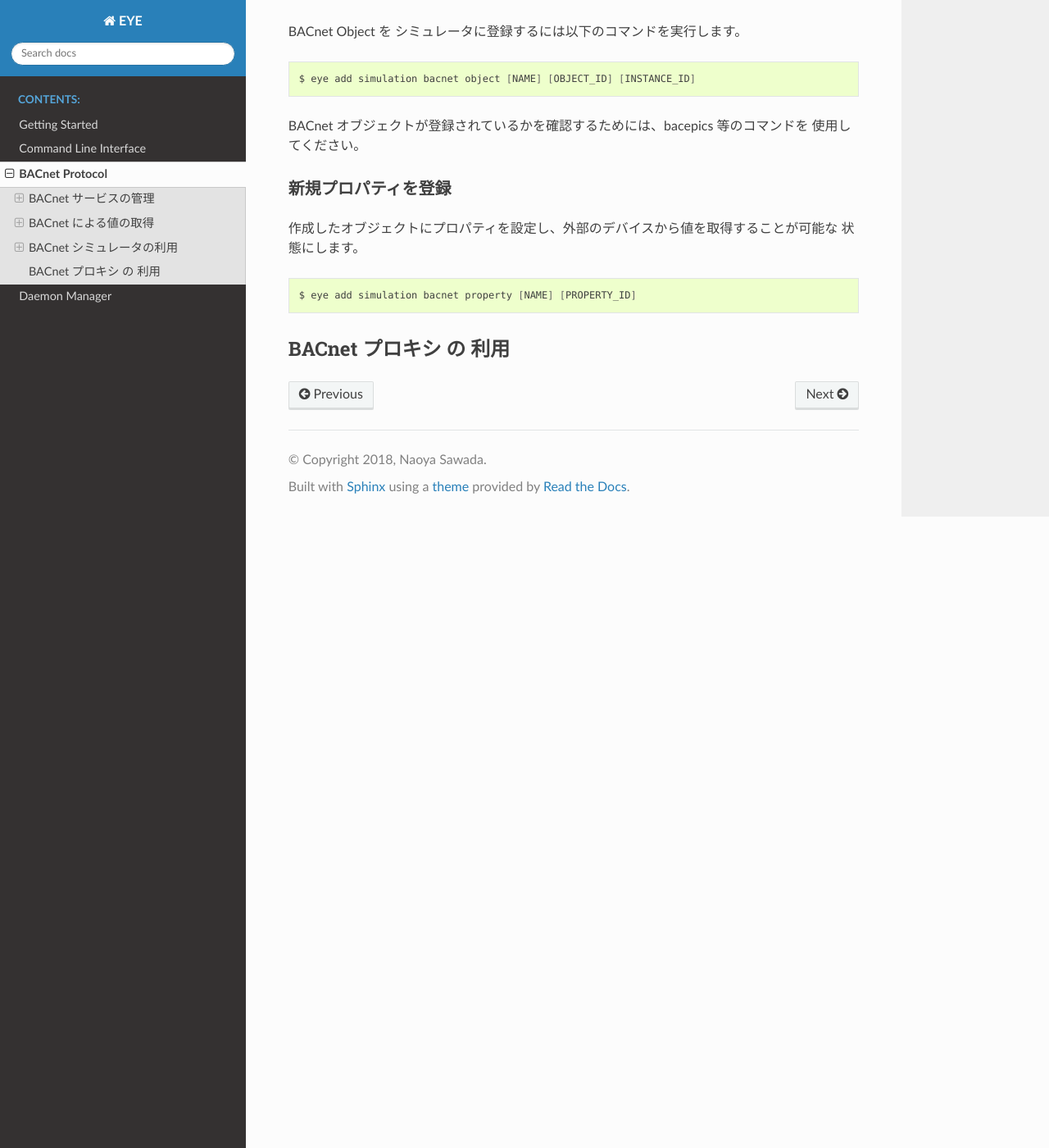
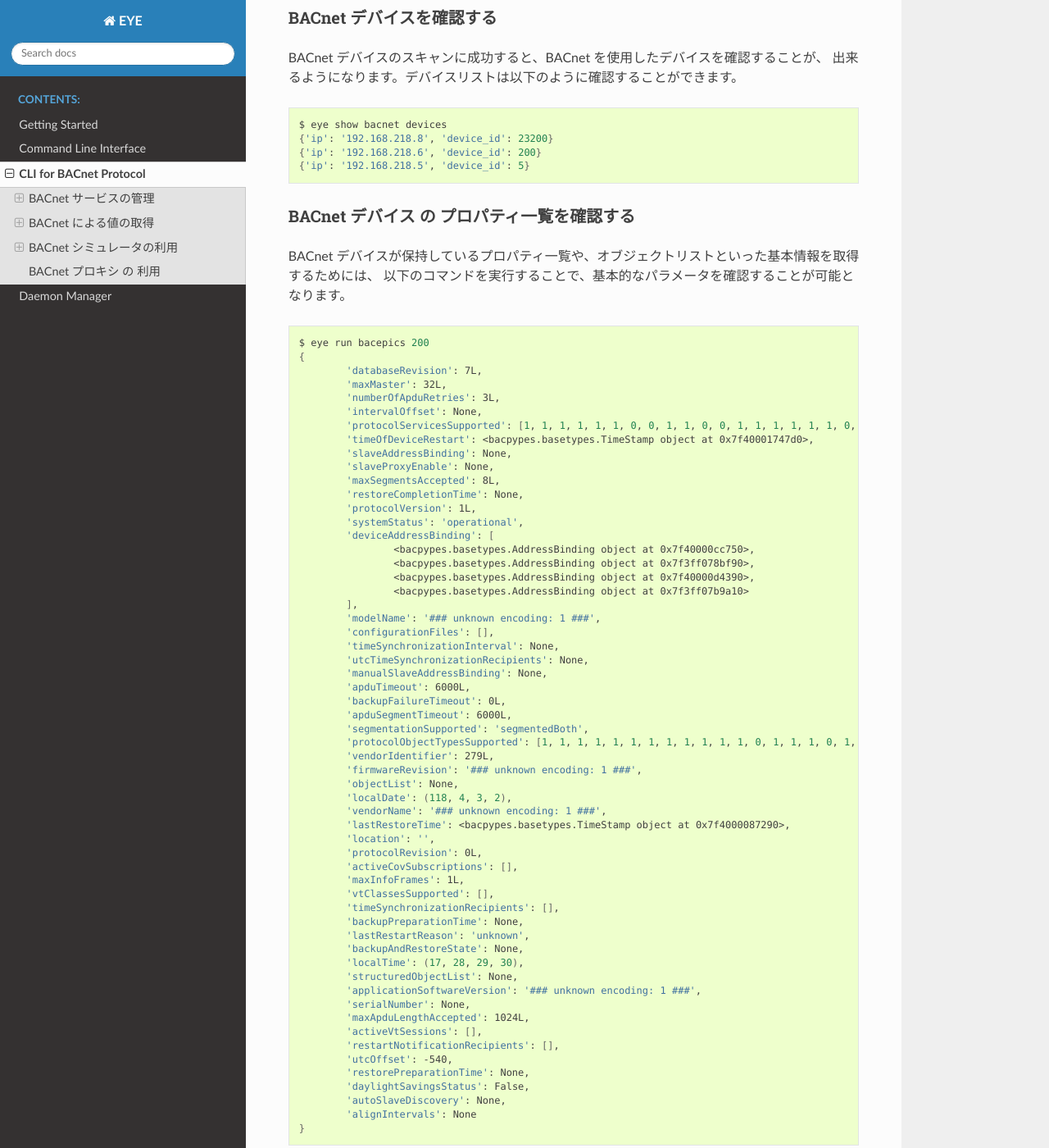
Before and after one commit to eternalharvest/eye, a Sphinx documentation site: the page built from doc/source/bacnet.md, in a window 1280 px wide and 1400 px high, scrolled down 1058 px. Shown: the whole window at 82% size. Built offline with Sphinx 7.4.7 and the Read the Docs theme 2.0.0, drawn with Linux system fonts in a browser that asks for light colours; some of the changed text lies outside the part shown.

Commit message:
シミュレーターへの値要求のログ確認機能追加 #30 - ドキュメントの追加 - コマンドの追加

````diff
--- a/doc/source/bacnet.md
+++ b/doc/source/bacnet.md
@@ -1,4 +1,4 @@
-# BACnet Protocol
+# CLI for BACnet Protocol
 ## BACnet サービスの管理
 ### サービスを起動する
 　BACnet サービスを利用するためには、まず BACnet サービスへの設定を実行する必要があります。
@@ -28,7 +28,96 @@
 ### 同一ネットワーク内の BACnet デバイスを検索する
   BACnet では、IP アドレスの代わりに デバイスID と呼ばれる識別子を利用することで、
 BACnet デバイス同士の通信が行われます。そのためBACnet の 通信を行うためには、
-まず BACnet デバイスを検索する必要があります。
+まず BACnet デバイスを検索する必要があります。以下のコマンドを実行することで、
+BACnet デバイスの検索を実行することが可能です。
+
+```bash
+$ eye show bacnet scan
+```
+
+### BACnet デバイスを確認する
+  BACnet デバイスのスキャンに成功すると、BACnet を使用したデバイスを確認することが、
+出来るようになります。デバイスリストは以下のように確認することができます。
+
+```bash
+$ eye show bacnet devices
+{'ip': '192.168.218.8', 'device_id': 23200}
+{'ip': '192.168.218.6', 'device_id': 200}
+{'ip': '192.168.218.5', 'device_id': 5}
+```
+
+### BACnet デバイス の プロパティ一覧を確認する
+  BACnet デバイスが保持しているプロパティ一覧や、オブジェクトリストといった基本情報を取得するためには、
+以下のコマンドを実行することで、基本的なパラメータを確認することが可能となります。
+
+```bash
+$ eye run bacepics 200
+{
+	'databaseRevision': 7L,
+	'maxMaster': 32L,
+	'numberOfApduRetries': 3L,
+	'intervalOffset': None,
+	'protocolServicesSupported': [1, 1, 1, 1, 1, 1, 0, 0, 1, 1, 0, 0, 1, 1, 1, 1, 1, 1, 0, 0, 1, 0, 0, 0, 0, 0, 1, 1, 1, 1, 0, 0, 1, 1, 1, 1, 1, 0, 1, 1],
+	'timeOfDeviceRestart': <bacpypes.basetypes.TimeStamp object at 0x7f40001747d0>,
+	'slaveAddressBinding': None,
+	'slaveProxyEnable': None,
+	'maxSegmentsAccepted': 8L,
+	'restoreCompletionTime': None,
+	'protocolVersion': 1L,
+	'systemStatus': 'operational',
+	'deviceAddressBinding': [
+		<bacpypes.basetypes.AddressBinding object at 0x7f40000cc750>,
+		<bacpypes.basetypes.AddressBinding object at 0x7f3ff078bf90>,
+		<bacpypes.basetypes.AddressBinding object at 0x7f40000d4390>,
+		<bacpypes.basetypes.AddressBinding object at 0x7f3ff07b9a10>
+	],
+	'modelName': '### unknown encoding: 1 ###',
+	'configurationFiles': [],
+	'timeSynchronizationInterval': None,
+	'utcTimeSynchronizationRecipients': None,
+	'manualSlaveAddressBinding': None,
+	'apduTimeout': 6000L,
+	'backupFailureTimeout': 0L,
+	'apduSegmentTimeout': 6000L,
+	'segmentationSupported': 'segmentedBoth',
+	'protocolObjectTypesSupported': [1, 1, 1, 1, 1, 1, 1, 1, 1, 1, 1, 1, 0, 1, 1, 1, 0, 1, 0, 1, 1, 0, 0, 1, 1],
+	'vendorIdentifier': 279L,
+	'firmwareRevision': '### unknown encoding: 1 ###',
+	'objectList': None,
+	'localDate': (118, 4, 3, 2),
+	'vendorName': '### unknown encoding: 1 ###',
+	'lastRestoreTime': <bacpypes.basetypes.TimeStamp object at 0x7f4000087290>,
+	'location': '',
+	'protocolRevision': 0L,
+	'activeCovSubscriptions': [],
+	'maxInfoFrames': 1L,
+	'vtClassesSupported': [],
+	'timeSynchronizationRecipients': [],
+	'backupPreparationTime': None,
+	'lastRestartReason': 'unknown',
+	'backupAndRestoreState': None,
+	'localTime': (17, 28, 29, 30),
+	'structuredObjectList': None,
+	'applicationSoftwareVersion': '### unknown encoding: 1 ###',
+	'serialNumber': None,
+	'maxApduLengthAccepted': 1024L,
+	'activeVtSessions': [],
+	'restartNotificationRecipients': [],
+	'utcOffset': -540,
+	'restorePreparationTime': None,
+	'daylightSavingsStatus': False,
+	'autoSlaveDiscovery': None,
+	'alignIntervals': None
+}
+```
+
+### BACnet デバイス から プロパティの読み込みを実行する
+  BACnet デバイスからプロパティの値を取得するためには、bacrpコマンドを使用します。
+
+```bash
+$ eye run bacrp 200 4 99 85
+{'value': 'active'}
+```
 
 ## BACnet シミュレータの利用
 ### 新規オブジェクトの登録
@@ -49,4 +138,19 @@
 $ eye add simulation bacnet property [NAME] [PROPERTY_ID]
 ```
 
+### プロパティへの値の設定
+  作成したプロパティへの値を設定を行うためには、以下のコマンドを実行します。
+
+```bash
+$ eye set simulation bacnet property [NAME] [PROPERTY_ID] [VALUE]
+```
+
+### シミュレータが応答したプロパティのログを確認する
+  シミュレータ機能を利用して、他の BACnet デバイスからデータを取得した際の、
+ログを確認します。
+
+```bash
+$ eye show simulation bacnet log [NAME] [PROPERTY_ID]
+```
+
 ## BACnet プロキシ の 利用
--- a/setup.py
+++ b/setup.py
@@ -20,7 +20,7 @@
 		# Software Information
 		#
 		name		= 'eyed',
-		version		= '0.5.1',
+		version		= '0.5.2',
 
 		#
 		# Author Information
````
Also changed, not shown: 4 other files.
